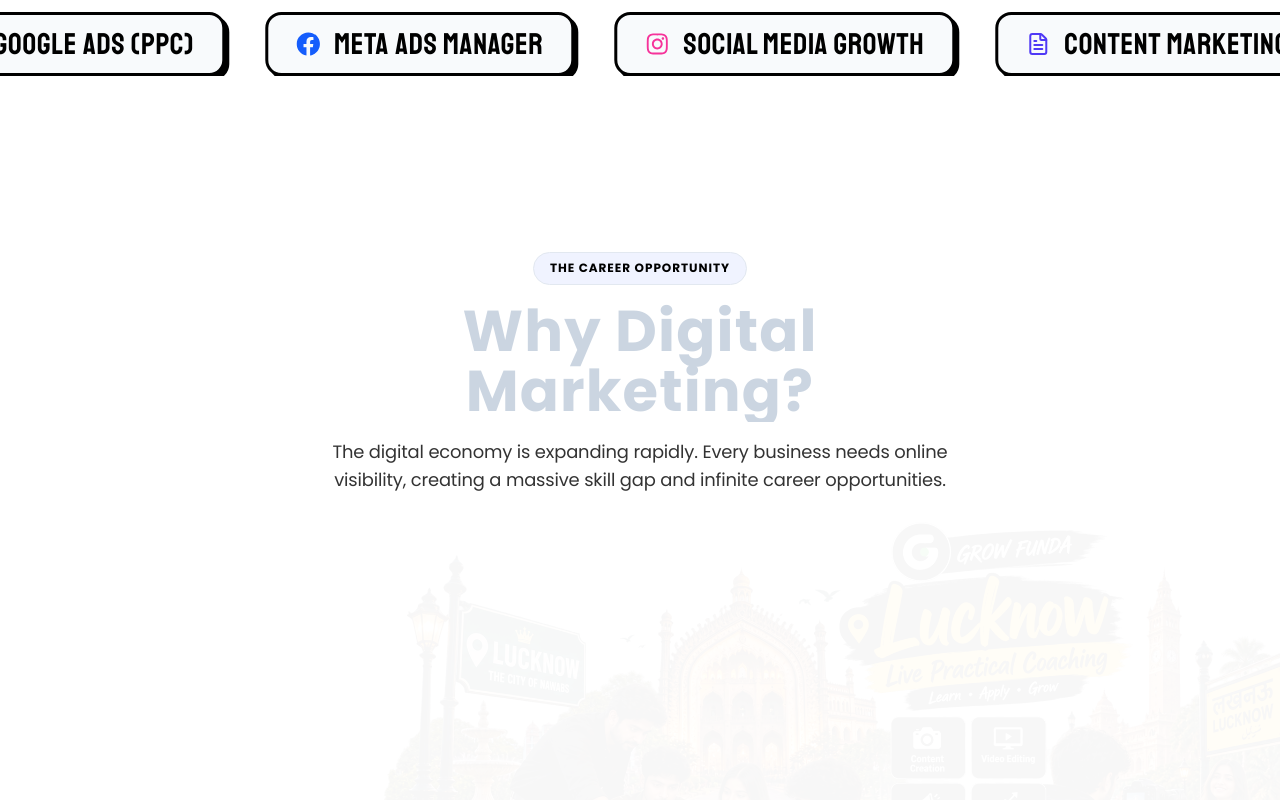
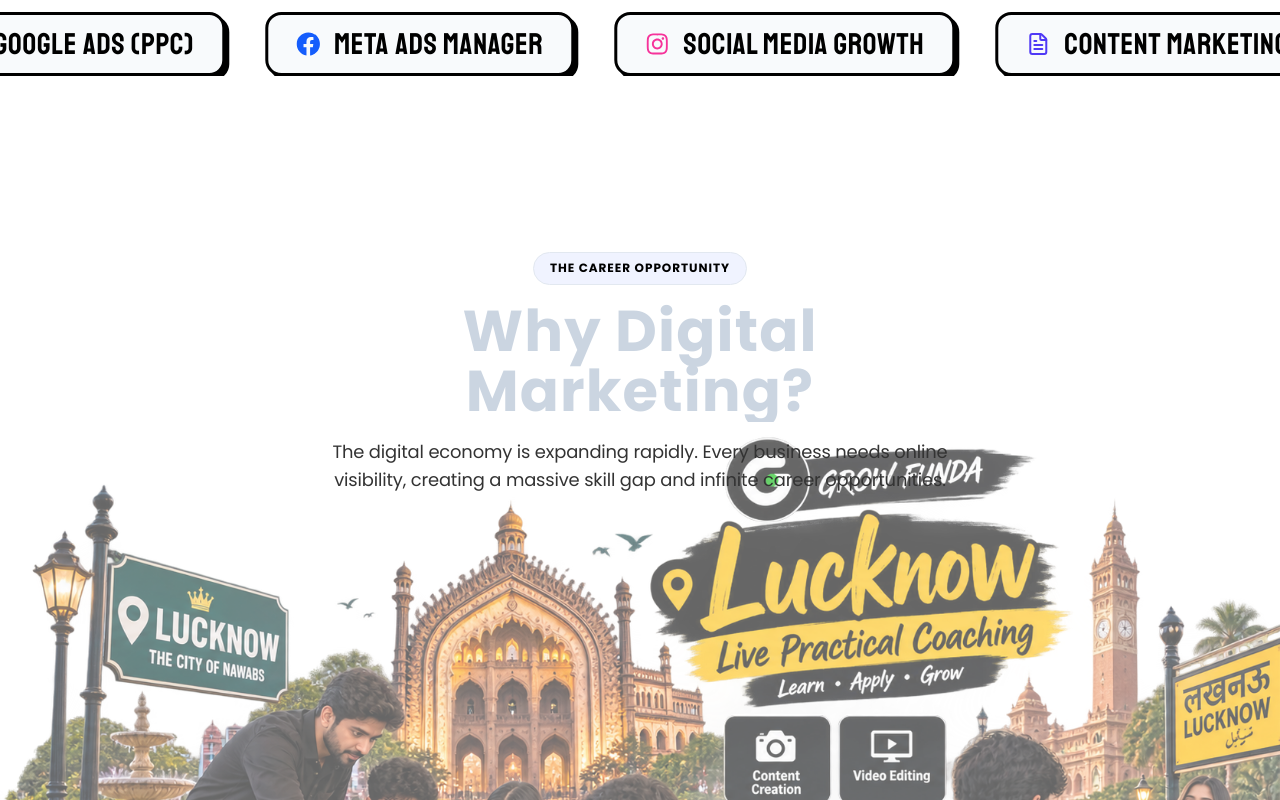
Before and after one commit to MdHuzaifa018/Digital-Marketing-landing-page, a React (Vite) app: page / in a window 1280 px wide. Shown: the part 1740-2540 px from the top of the page. Built offline with nearby package versions, Linux system fonts and the light colour scheme.

Commit message:
Make WhyDigitalMarketing background image fully visible

```diff
--- a/src/pages/Home.jsx
+++ b/src/pages/Home.jsx
@@ -112,12 +112,12 @@ const Home = () => {
 const WhyDigitalMarketing = () => {
   return (
     <section className="section-py relative overflow-hidden" aria-labelledby="why-dm-heading">
-      {/* Huge Main Background Watermark */}
-      <div className="absolute top-1/2 right-0 -translate-y-1/2 w-full max-w-4xl opacity-[0.03] pointer-events-none z-0">
+      {/* Huge Main Background Image */}
+      <div className="absolute inset-0 w-full h-full pointer-events-none z-0 opacity-40 lg:opacity-60">
         <img
           src="/images/course.png"
           alt="Background Watermark"
-          className="w-full h-auto object-contain object-right"
+          className="w-full h-full object-cover lg:object-contain object-right drop-shadow-[0px_0px_50px_#ffffff]"
         />
       </div>
 
```
